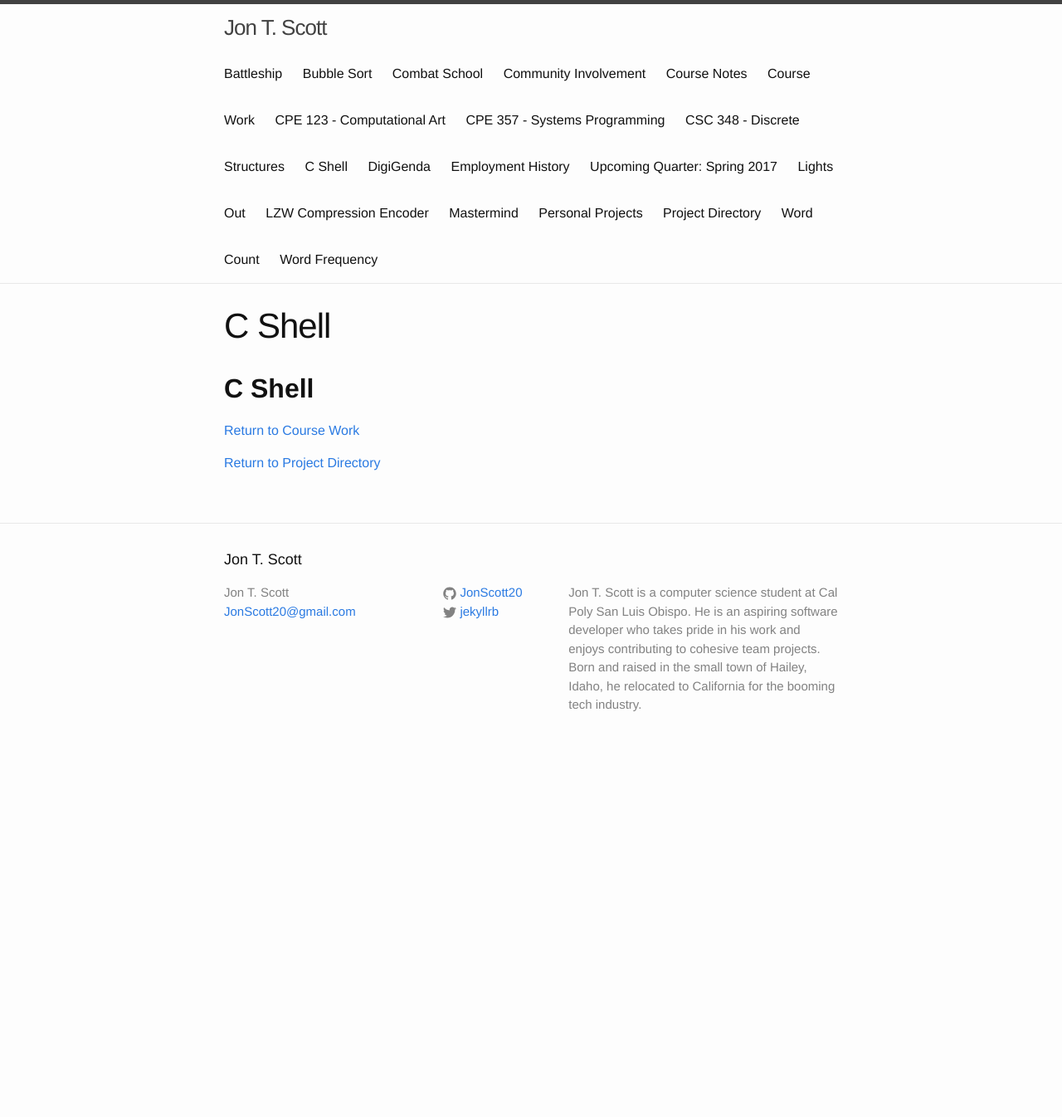
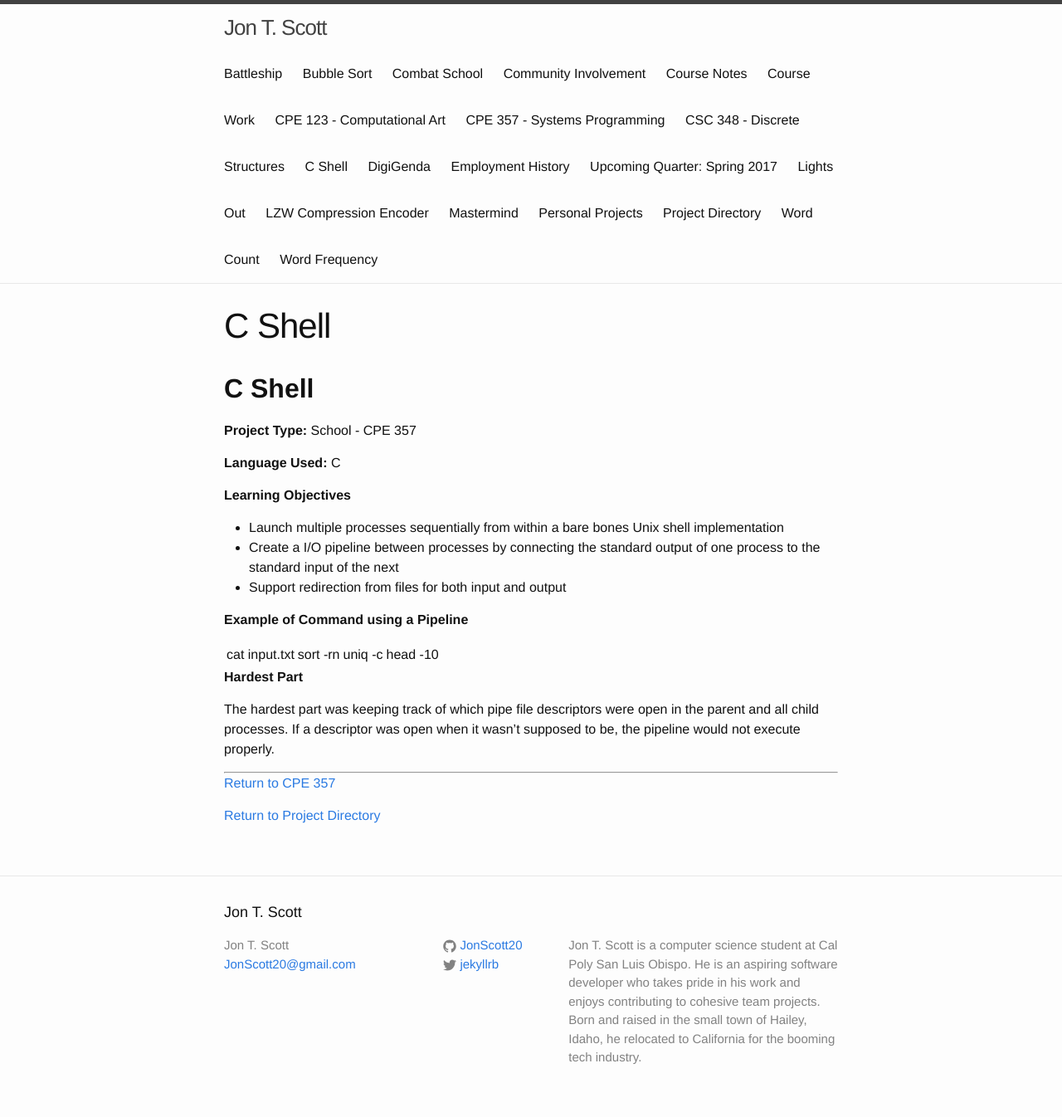
Before and after one commit to JonScott20/JonScott20.github.io, a Jekyll site: the page built from projects/cshell.md, in a window 1280 px wide. Shown: the whole page at 83% size. Built offline with Jekyll 4.4.1, drawn with Linux system fonts in a browser that asks for light colours; our own code applies the rules of GitHub Pages for plain Markdown files; before the commit the page ends 921 px from its top, so only the background shows below that.

Commit message:
Update cshell.md

```diff
--- a/projects/cshell.md
+++ b/projects/cshell.md
@@ -6,7 +6,26 @@ permalink: cshell
 **C Shell**
 --------------
 
+**Project Type:** School - CPE 357
 
-[Return to Course Work](https://jonscott20.github.io/course_work/)
+**Language Used:** C
+
+**Learning Objectives**
+
+* Launch multiple processes sequentially from within a bare bones Unix shell implementation
+* Create a I/O pipeline between processes by connecting the standard output of one process to the standard input of the next
+* Support redirection from files for both input and output
+
+**Example of Command using a Pipeline**
+
+cat input.txt | sort -rn | uniq -c | head -10
+
+**Hardest Part**
+
+The hardest part was keeping track of which pipe file descriptors were open in the parent and all child processes. If a descriptor was open when it wasn't supposed to be, the pipeline would not execute properly.
+
+---------
+
+[Return to CPE 357](https://jonscott20.github.io/cpe357/)
 
 [Return to Project Directory](https://jonscott20.github.io/project_directory/)
```
